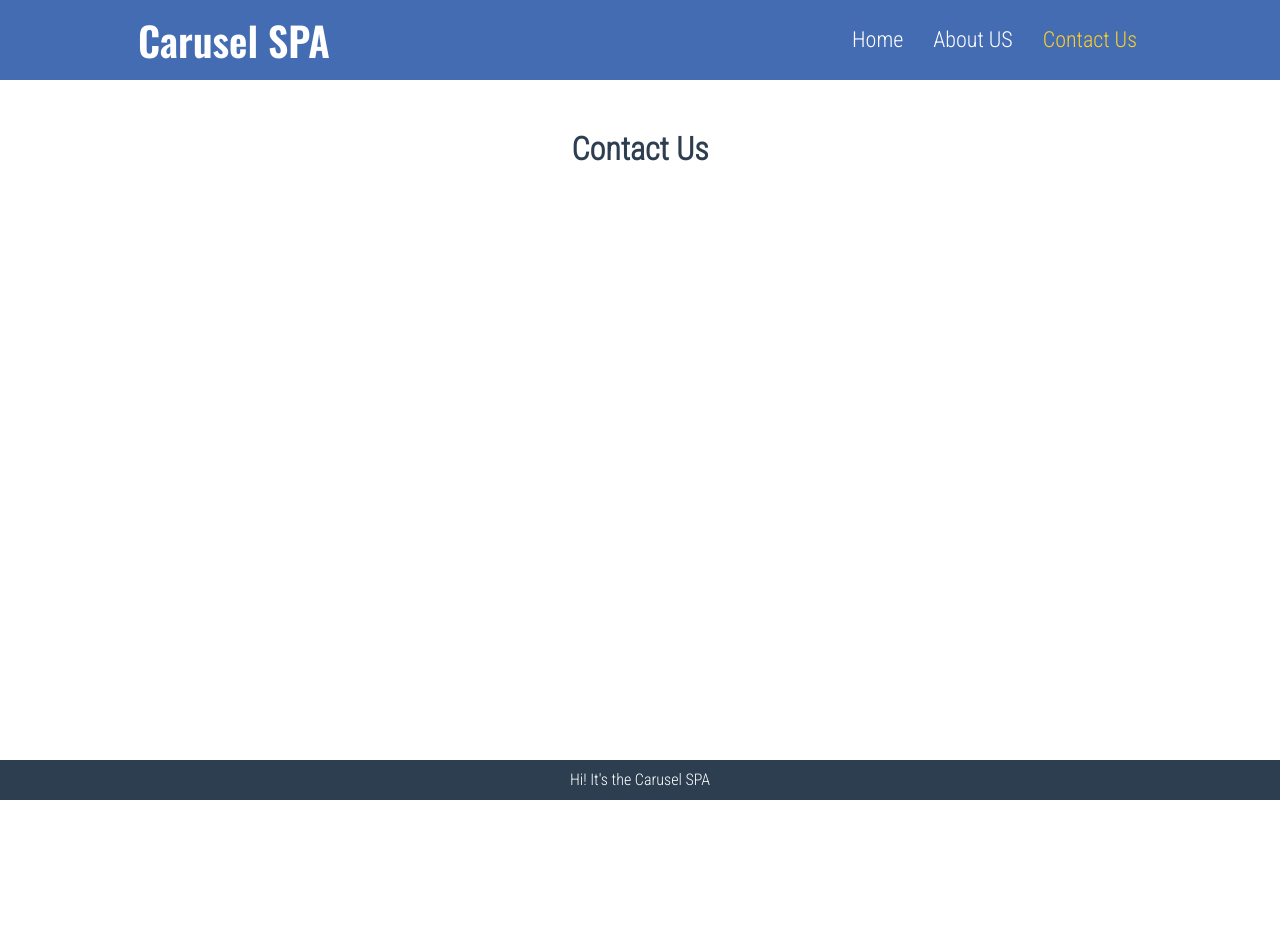
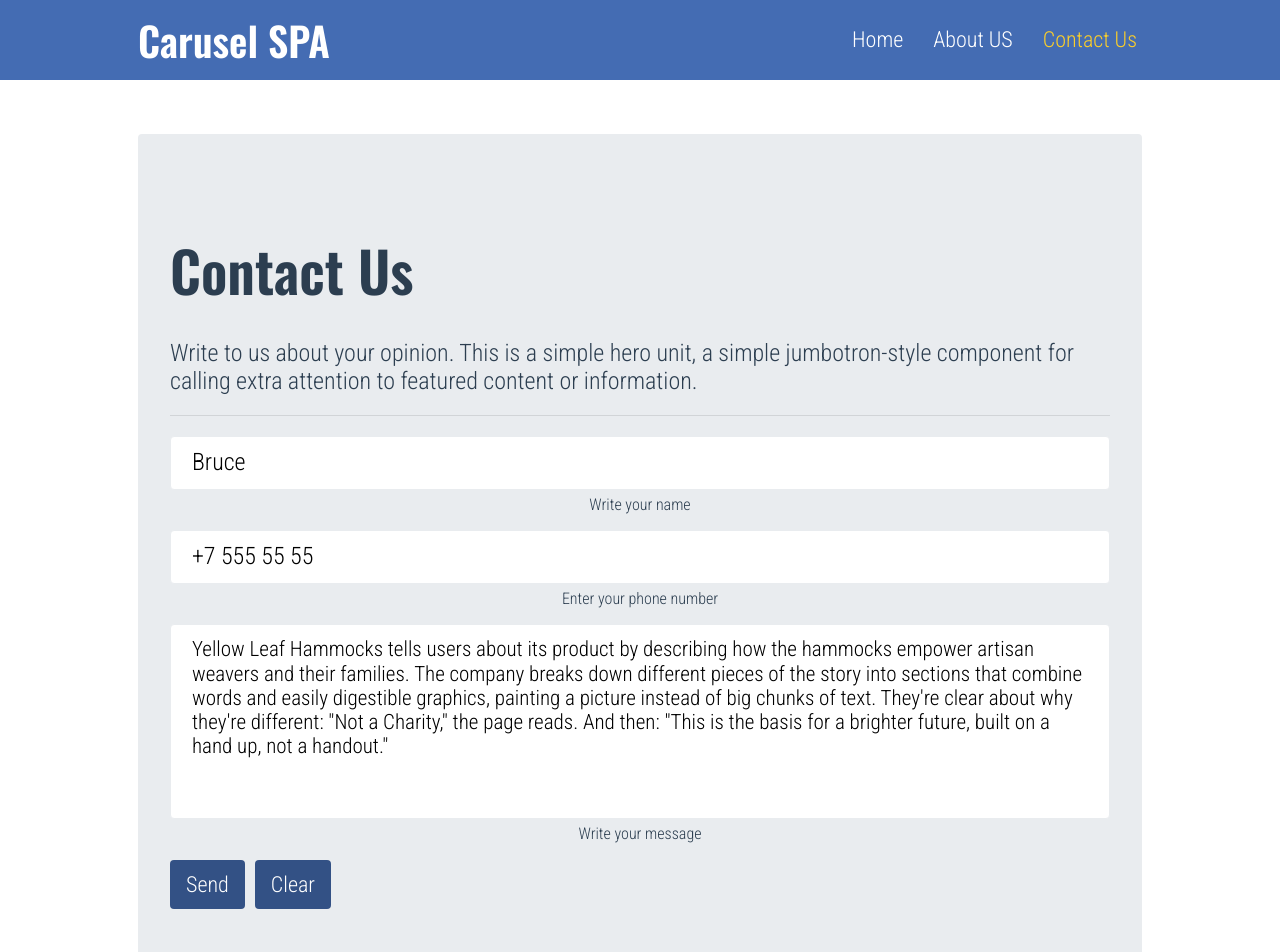
Before and after one commit to chochief/carusel_spa, a Vue app: page /contact in a window 1280 px wide. Shown: the top 952 px of the page. Before the commit the page ends 800 px from the top, so only its background shows below. Built offline with nearby package versions, Linux system fonts and the light colour scheme.

Commit message:
Added contact form

```diff
--- a/src/App.vue
+++ b/src/App.vue
@@ -3,7 +3,7 @@
     sticky-header
     .content
       router-view
-    footer.footer Hi! It's the Carusel SPA
+    footer.footer Hi! We present you the Carousel SPA
 </template>
 
 <script>
@@ -33,6 +33,7 @@ body {
   // text-align: center;
   color: #2c3e50;
   overflow-y: scroll;
+  box-sizing: border-box;
 }
 
 .wrap {
--- a/src/components/Jumbotron.vue
+++ b/src/components/Jumbotron.vue
@@ -17,6 +17,7 @@ export default {
 <style lang="scss" scoped>
 .jumbotron {
   position: relative;
+  z-index: 1;
   margin: 24px 10px;
   padding: 64px 32px;
   border-radius: 4px;
--- a/src/views/Contact.vue
+++ b/src/views/Contact.vue
@@ -1,12 +1,99 @@
 <template lang="pug">
-  form.contact
-    h1.h1 Contact Us
+  form.form
+    h1.title Contact Us
+    p.lead Write to us about your opinion. This is a simple hero unit, a simple jumbotron-style component for calling extra attention to featured content or information.
+    hr.hr
+    input(type="text" v-model="name")
+    p.label {{ nameLabel }}
+    input(type="text" v-model="phone")
+    p.label {{ phoneLabel }}
+    textarea(v-model="message" rows="7")
+    p.label {{ messageLabel }}
+    button.btn Send
+    button.btn Clear
 </template>
 
 <script>
-export default {}
+export default {
+  data () {
+    return {
+      name: 'Bruce',
+      nameLabel: 'Write your name',
+      phone: '+7 555 55 55',
+      phoneLabel: 'Enter your phone number',
+      message: 'Yellow Leaf Hammocks tells users about its product by describing how the hammocks empower artisan weavers and their families. The company breaks down different pieces of the story into sections that combine words and easily digestible graphics, painting a picture instead of big chunks of text. They\'re clear about why they\'re different: "Not a Charity," the page reads. And then: "This is the basis for a brighter future, built on a hand up, not a handout."',
+      messageLabel: 'Write your message'
+    }
+  }
+}
 </script>
 
 <style lang="scss" scoped>
+.form {
+  position: relative;
+  z-index: 1;
+  margin: 24px 10px;
+  padding: 64px 32px;
+  border-radius: 4px;
+  background-color: #e9ecef;
+  & .title {
+    font-family: 'Oswald', sans-serif;
+    font-size: 56px;
+    line-height: 1.2;
+  }
+  & .lead {
+    font-size: 24px;
+    margin-bottom: 16px;
+  }
+  & .hr {
+    border: 0;
+    border-top: 1px solid rgba(0,0,0,.1);
+    margin: 20px 0;
+  }
+  & .text {
+    margin-bottom: 16px;
+  }
+  & .btn {
+    position: relative;
+    z-index: 1;
+    margin-right: 10px;
+    padding: 12px 16px;
+    border-radius: 4px;
+    cursor: pointer;
+    background-color: #335185;
+    color: white;
+    outline: none;
+    border: 0;
+    font-size: 22px;
+    transition: all 0.5s ease;
+    &:hover {
+      color: #fbce2a;
+    }
+    &:focus {
+      top: 2px;
+    }
+  }
+}
 
+input, textarea {
+  display: block;
+  width: 100%;
+  outline: none;
+  border: 1px solid #e9ecef;
+  border-radius: 4px;
+  font-size: 24px;
+  padding: 12px 21px;
+  box-sizing: border-box;
+}
+
+textarea {
+  resize: none;
+  font-size: 21px;
+}
+
+.label {
+  margin-bottom: 16px;
+  padding: 6px 21px 0;
+  text-align: center;
+}
 </style>
```
